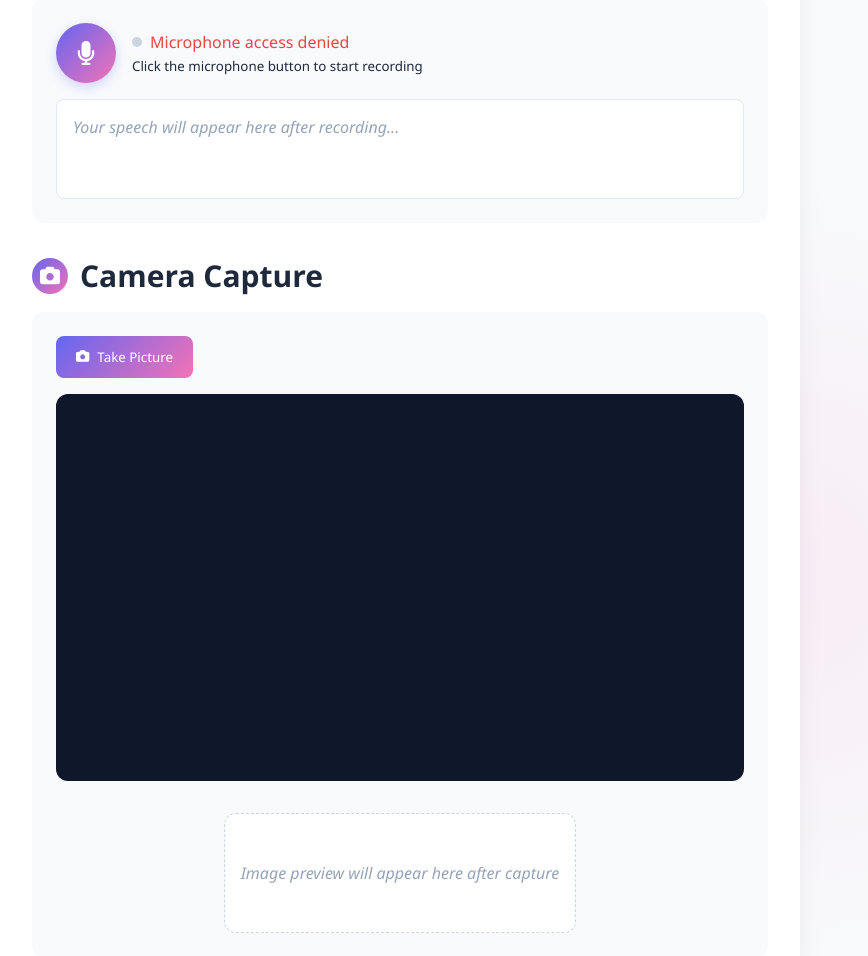
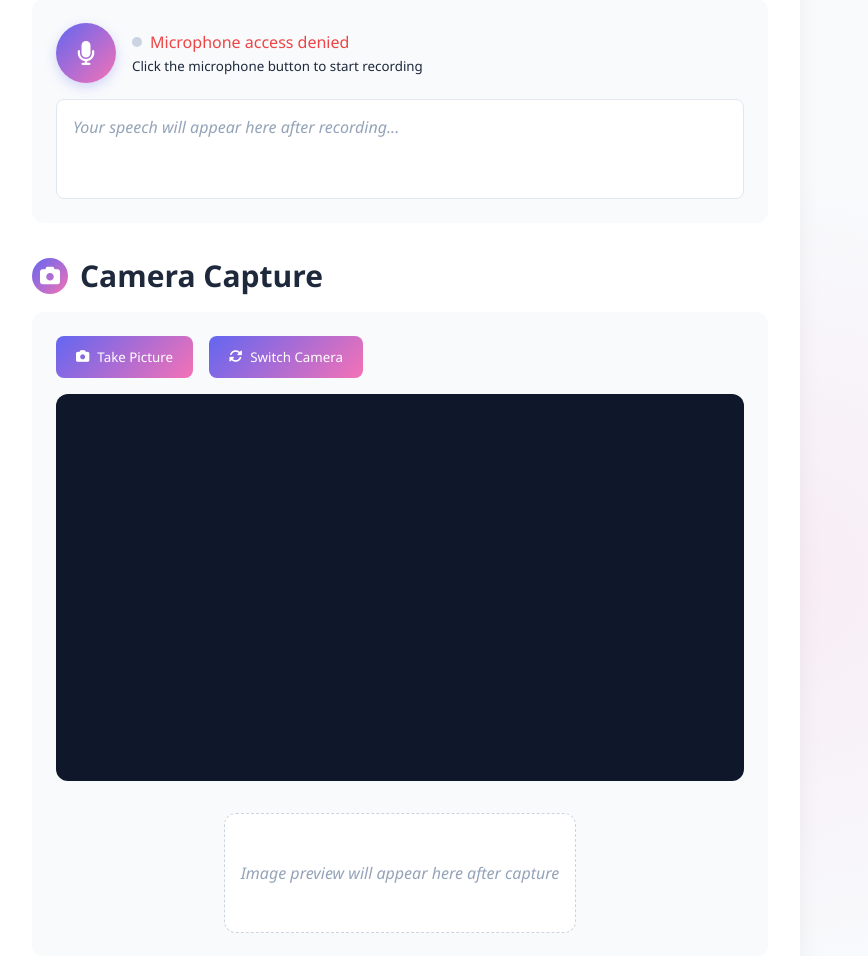
Before and after one commit to rishav21556/MetroSense, a Flask app: page / in a window 1280 px wide. Shown: the part 265-1221 px from the top of the page, without its empty margins (240-1108 px from the left). Run offline with Flask 3, Linux system fonts and the light colour scheme.

Commit message:
Add files via upload

```diff
--- a/templates/index.html
+++ b/templates/index.html
@@ -1,152 +1,3 @@
-<!-- <!DOCTYPE html>
-<html lang="en">
-<head>
-    <meta charset="UTF-8">
-    <meta name="viewport" content="width=device-width, initial-scale=1.0">
-    <title>Document</title>
-</head>
-<body>
-    <button class = "mic"></button>
-    <p class="status"></p>
-    <p class="transcribed"></p>
-    <button class="camera">Take Picture</button>
-    <div class="camera-container">
-        <video class="video" autoplay></video>
-        <canvas class="canvas" style="display: none;"></canvas>
-        <img class="captured-image" alt="Captured Image" style="display: none;">
-    </div>
-    <button class="send-query">Send Query</button>
-    <div class="response"></div>
-    <script>
-        const cameraButton = document.querySelector('.camera');
-        const video = document.querySelector('.video');
-        const canvas = document.querySelector('.canvas');
-        const capturedImage = document.querySelector('.captured-image');
-
-        const sendQuery = document.querySelector('.send-query');
-
-        let buttonStatus = false;
-        const button = document.querySelector('.mic');
-        const status = document.querySelector('.status');
-        const transcribed = document.querySelector('.transcribed');
-        transcribed.innerHTML = ''
-        button.innerHTML = 'Turn On the Microphone';
-        let mediaRecorder;
-        let chunks = [];
-
-        navigator.mediaDevices.getUserMedia({ video: true })
-            .then(stream => {
-                video.srcObject = stream;
-            })
-            .catch(error => {
-                console.error('Error accessing camera:', error);
-                status.innerText = 'Camera access denied.';
-            });
-
-        cameraButton.addEventListener('click', () => {
-            const context = canvas.getContext('2d');
-            canvas.width = 200;
-            canvas.height = 100;
-            context.drawImage(video, 0, 0, canvas.width, canvas.height);
-            const imageDataURL = canvas.toDataURL('image/png');
-            capturedImage.src = imageDataURL;
-            capturedImage.style.display = 'block';
-        });
-
-
-
-        navigator.mediaDevices.getUserMedia({ audio: true, camera:true })
-            .then(stream => {
-            mediaRecorder = new MediaRecorder(stream);
-
-            mediaRecorder.ondataavailable = event => {
-                chunks.push(event.data);
-            };
-
-            mediaRecorder.onstop = () => {
-                const audioBlob = new Blob(chunks, { type: 'audio/ogg; codecs=opus' });
-                chunks = [];
-                const formData = new FormData();
-                formData.append('audio',audioBlob, 'audio.ogg');
-                fetch('/upload', {
-                    method: 'POST',
-                    body: formData
-                })
-                .then(response => response.json())
-                .then(data => {
-                    transcribed.innerText = data.text;
-                })
-                .catch(error => {
-                    console.error('Error uploading audio:', error);
-                    status.innerText = 'Error uploading audio.';
-                    transcribed.innerText = '';
-                });
-            };
-            })
-            .catch(error => {
-            console.error('Error accessing microphone:', error);
-            status.innerText = 'Microphone access denied.';
-            });
-
-        button.addEventListener('click', () => {
-            if (!buttonStatus) {
-            mediaRecorder.start();
-            console.log('Recording started');
-            buttonStatus = true;
-            button.innerHTML = 'Turn Off the Microphone';
-            status.innerText = 'Recording...';
-            } else {
-            mediaRecorder.stop();
-            console.log('Recording stopped');
-            buttonStatus = false;
-            button.innerHTML = 'Turn On the Microphone';
-            status.innerText = 'Recording stopped. Playing audio...';
-
-            }
-        });
-        sendQuery.addEventListener('click', async() => {
-            const formData = new FormData();
-            console.log(capturedImage.src);
-            formData.append('image', capturedImage.src);
-            formData.append('user_query',transcribed.innerText);
-            // fetch('/query', {
-            //     method: 'POST',
-            //     body: formData
-            // })
-            // .then(response => response.json())
-            // .then(data => {
-            //     transcribed.innerText = data.response;
-            //     console.log(data.response);
-            // })
-            // .catch(error => {
-            //     console.error('Error uploading image:', error);
-            //     status.innerText = 'Error uploading image.';
-            //     transcribed.innerText = '';
-            // });
-            const response = await fetch('https://serverless.roboflow.com/infer/workflows/rishav-qz1u7/false-people', {
-                method: 'POST',
-                headers: {
-                    'Content-Type': 'application/json'
-                },
-                body: JSON.stringify({
-                    api_key: '5XagyPRtCr1rJQzvdDwl',
-                    inputs: {
-                        "image": {"type": "url", "value": capturedImage.src},
-                    }
-                })
-            });
-            const result = await response.json();
-            console.log(result);
-            const res = document.getElementsByClassName('response')[0];
-            const outputText = await result.outputs[0].llama_vision.output;
-            console.log(outputText);
-            res.innerHTML = `<p>${outputText}</p>`;
-
-        });
-    </script>
-</body>
-</html> -->
-
 <!DOCTYPE html>
 <html lang="en">
 <head>
@@ -155,6 +6,7 @@
     <title>Voice & Vision Assistant</title>
     <link href="https://cdnjs.cloudflare.com/ajax/libs/font-awesome/6.4.0/css/all.min.css" rel="stylesheet">
     <style>
+        /* CSS remains unchanged */
         :root {
             --primary: #6366f1;
             --primary-dark: #4f46e5;
@@ -632,6 +484,10 @@
                     <button class="camera-button">
                         <i class="fas fa-camera"></i> Take Picture
                     </button>
+                    <!-- Added front camera toggle button -->
+                    <button class="camera-button camera-switch">
+                        <i class="fas fa-sync-alt"></i> Switch Camera
+                    </button>
                 </div>
 
                 <div class="camera-container">
@@ -680,6 +536,7 @@
         const transcriptionPlaceholder = document.querySelector('.transcription-placeholder');
 
         const cameraButton = document.querySelector('.camera-button');
+        const cameraSwitchButton = document.querySelector('.camera-switch'); // Added camera switch button reference
         const video = document.querySelector('.video');
         const canvas = document.querySelector('.canvas');
         const capturedImage = document.querySelector('.captured-image');
@@ -694,16 +551,58 @@
         let chunks = [];
         let hasCapturedImage = false;
         let hasTranscribedText = false;
+        let currentStream = null; // Added to track current video stream
+        let facingMode = "user"; // Added variable to track camera mode - "user" for front camera, "environment" for back camera
 
-        // Initialize Camera
-        navigator.mediaDevices.getUserMedia({ video: true })
+        // Initialize Camera with front-facing camera by default
+        // CHANGED: Modified to use front camera (user-facing) by default
+        function initializeCamera() {
+            // Stop any existing stream
+            if (currentStream) {
+                currentStream.getTracks().forEach(track => track.stop());
+            }
+
+            // Set camera constraints - "user" means front camera
+            const constraints = {
+                video: {
+                    facingMode: facingMode,
+                    width: { ideal: 1280 },
+                    height: { ideal: 720 }
+                }
+            };
+
+            navigator.mediaDevices.getUserMedia(constraints)
                 .then(stream => {
+                    currentStream = stream; // Store reference to current stream
                     video.srcObject = stream;
+
+                    // Display camera mode indicator
+                    statusText.innerText = facingMode === "user" ?
+                        "Front camera active" :
+                        "Back camera active";
                 })
                 .catch(error => {
                     console.error('Error accessing camera:', error);
                     statusText.innerText = 'Camera access denied';
                     statusText.style.color = 'var(--danger)';
+                });
+        }
+
+        // Call initialize camera with front-facing camera
+        initializeCamera();
+
+        // Added camera switch functionality
+        cameraSwitchButton.addEventListener('click', () => {
+            // Toggle between front and back camera
+            facingMode = facingMode === "user" ? "environment" : "user";
+
+            // Update button text to indicate what will happen on next click
+            cameraSwitchButton.innerHTML = facingMode === "user" ?
+                '<i class="fas fa-sync-alt"></i> Switch to Back Camera' :
+                '<i class="fas fa-sync-alt"></i> Switch to Front Camera';
+
+            // Reinitialize camera with new facing mode
+            initializeCamera();
         });
 
         // Initialize Microphone
@@ -805,11 +704,25 @@
             const context = canvas.getContext('2d');
             canvas.width = video.videoWidth;
             canvas.height = video.videoHeight;
+
+            // CHANGED: For front camera (selfie mode), flip the image horizontally for natural mirror effect
+            if (facingMode === "user") {
+                context.translate(canvas.width, 0);
+                context.scale(-1, 1);
+            }
+
             context.drawImage(video, 0, 0, canvas.width, canvas.height);
 
             // Convert to data URL and display
             const imageDataURL = canvas.toDataURL('image/png');
             capturedImage.src = imageDataURL;
+
+            // CHANGED: For front camera, mirror the display of the captured image
+            if (facingMode === "user") {
+                capturedImage.style.transform = "scaleX(-1)";
+            } else {
+                capturedImage.style.transform = "none";
+            }
 
             // Show image after brief delay (simulating processing)
             setTimeout(() => {
```
Lines whose indentation alone changed are shown as unchanged.
